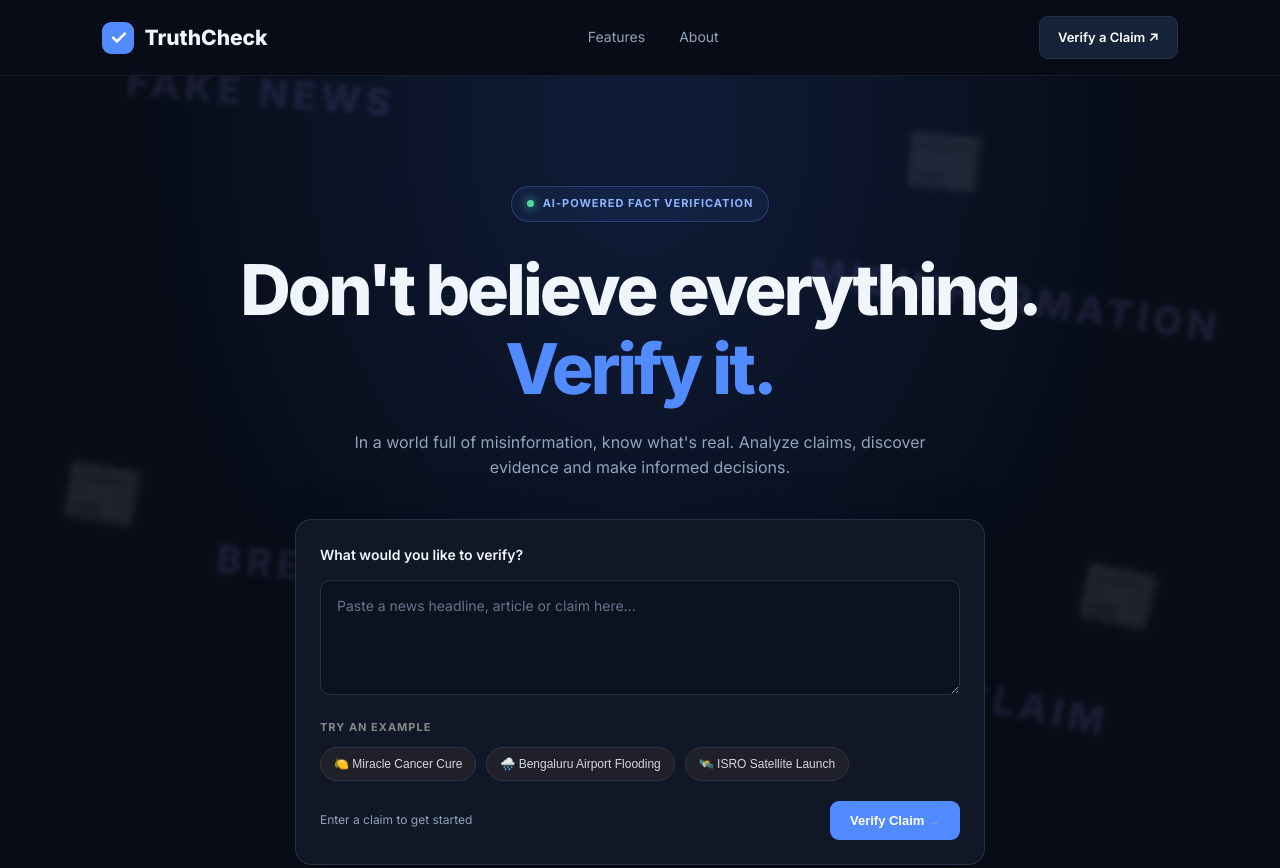
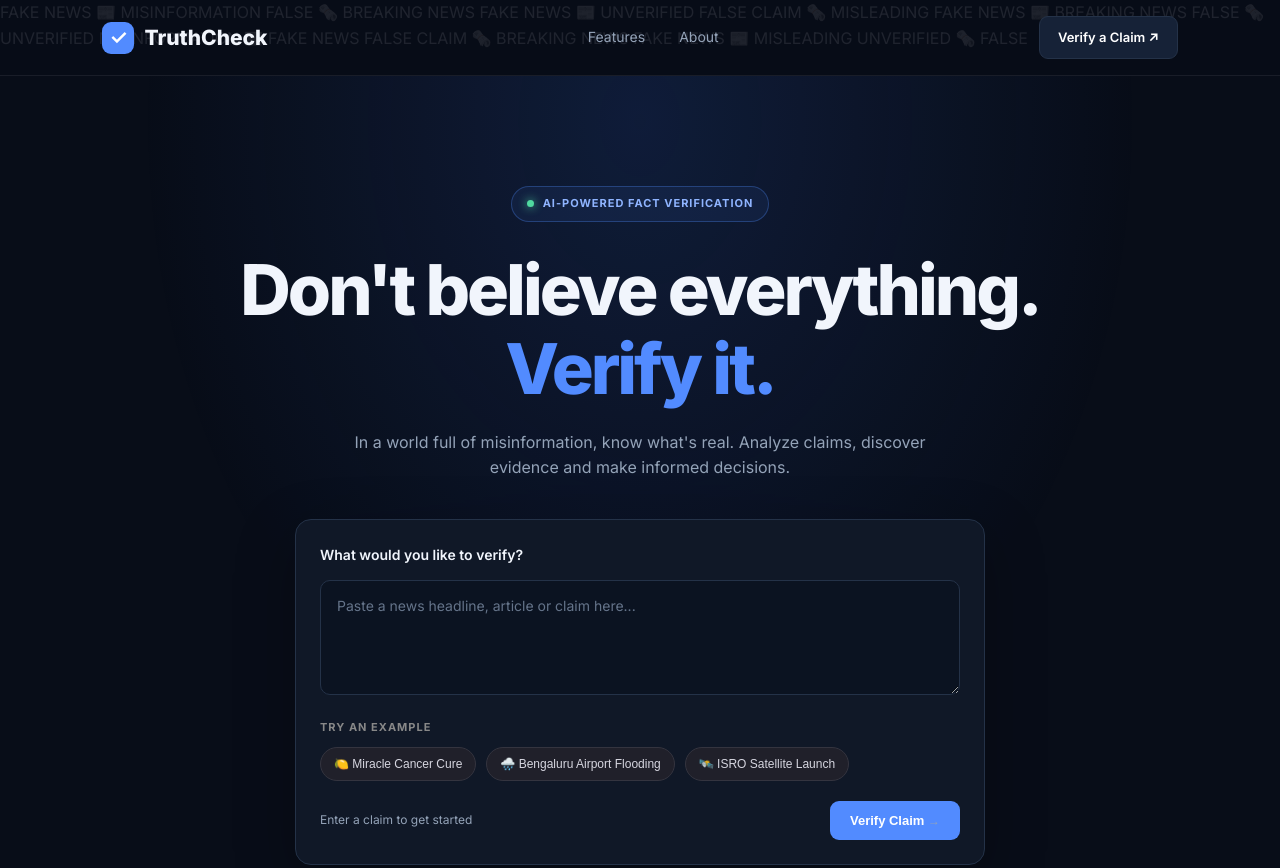
Before and after one commit to AdityaBhargava-a11y/TruthCheck, a plain HTML site: page index.html in a window 1280 px wide. Shown: the top 868 px of the page. Drawn offline with Linux system fonts and the light colour scheme.

Commit message:
Update index.html

```diff
--- a/index.html
+++ b/index.html
@@ -10,14 +10,36 @@
 </head>
 <body>
     <div class="news-background" aria-hidden="true">
-    <span class="floating-news news-one">FAKE NEWS</span>
-    <span class="floating-news news-two">MISINFORMATION</span>
-    <span class="floating-news news-three">BREAKING NEWS</span>
-    <span class="floating-news news-four">FALSE CLAIM</span>
-    <span class="floating-paper paper-one">📰</span>
-    <span class="floating-paper paper-two">📰</span>
-    <span class="floating-paper paper-three">📰</span>
-    <span class="floating-paper paper-four">📰</span>
+    <span>FAKE NEWS</span>
+    <span>📰</span>
+    <span>MISINFORMATION</span>
+    <span>FALSE</span>
+    <span>🗞️</span>
+    <span>BREAKING NEWS</span>
+    <span>FAKE NEWS</span>
+    <span>📰</span>
+    <span>UNVERIFIED</span>
+    <span>FALSE CLAIM</span>
+    <span>🗞️</span>
+    <span>MISLEADING</span>
+    <span>FAKE NEWS</span>
+    <span>📰</span>
+    <span>BREAKING NEWS</span>
+    <span>FALSE</span>
+    <span>🗞️</span>
+    <span>UNVERIFIED</span>
+    <span>MISINFORMATION</span>
+    <span>📰</span>
+    <span>FAKE NEWS</span>
+    <span>FALSE CLAIM</span>
+    <span>🗞️</span>
+    <span>BREAKING NEWS</span>
+    <span>FAKE NEWS</span>
+    <span>📰</span>
+    <span>MISLEADING</span>
+    <span>UNVERIFIED</span>
+    <span>🗞️</span>
+    <span>FALSE</span>
 </div>
 
     <nav class="navbar">
```
